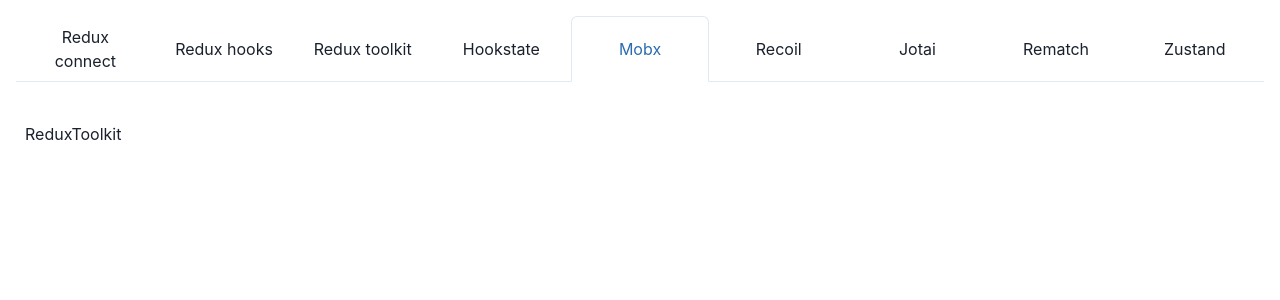
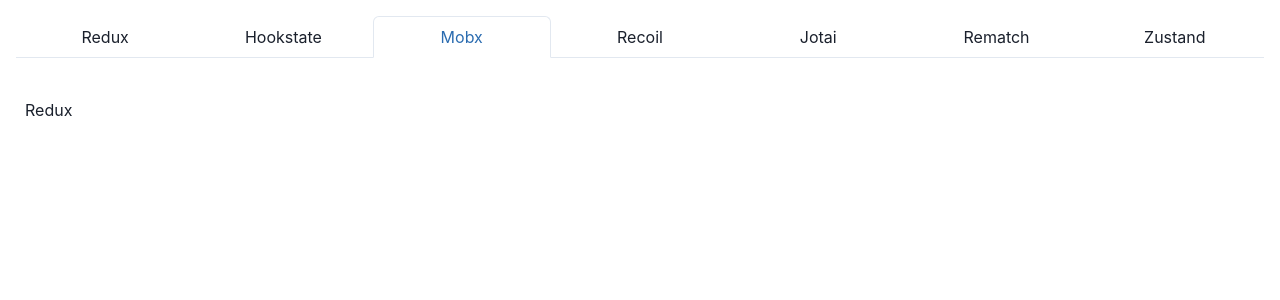
Before and after one commit to neskor-b/React-state-management, a React (Create React App) app: page /mobx in a window 1280 px wide. Shown: the top 300 px of the page. Built offline with nearby package versions, Linux system fonts and the light colour scheme.

Commit message:
DELETE unnesesary pages

```diff
--- a/src/Apps/ReduxHooks/index.tsx
+++ b/src/Apps/Redux/index.tsx
@@ -1,11 +1,11 @@
 import React from 'react';
 
-const ReduxHooks = () => {
+const Redux = () => {
     return (
         <div>
-            ReduxHooks
+            Redux
         </div>
     );
 }
 
-export default ReduxHooks;
+export default Redux;
--- a/src/Apps/ReduxConnect/index.tsx
+++ /dev/null
@@ -1,11 +0,0 @@
-import React from 'react';
-
-const ReduxConnect = () => {
-    return (
-        <div>
-            ReduxConnect
-        </div>
-    );
-}
-
-export default ReduxConnect;
--- a/src/Apps/ReduxToolkit/index.tsx
+++ /dev/null
@@ -1,11 +0,0 @@
-import React from 'react';
-
-const ReduxToolkit = () => {
-    return (
-        <div>
-            ReduxToolkit
-        </div>
-    );
-}
-
-export default ReduxToolkit;
--- a/src/router.tsx
+++ b/src/router.tsx
@@ -3,55 +3,43 @@
 
 // pages
 import App  from "apps/App";
-import ReduxConnect from "apps/ReduxConnect";
-import ReduxHooks from "apps/ReduxHooks";
-import ReduxToolkit from "apps/ReduxToolkit";
+import Redux from "apps/Redux";
 
 export const appsRoutes = [
     {
-        path: "/redux-connect",
-        name: 'Redux connect',
-        element: <ReduxConnect />
-    },
-    {
-        path: "/redux-hooks",
-        name: 'Redux hooks',
-        element: <ReduxHooks />
-    },
-    {
-        path: "/redux-toolkit",
-        name: 'Redux toolkit',
-        element: <ReduxToolkit />
+        path: "/redux",
+        name: 'Redux',
+        element: <Redux />
     },
     {
         path: "/Hookstate",
         name: 'Hookstate',
-        element: <ReduxToolkit />
+        element: <Redux />
     },
     {
         path: "/mobx",
         name: 'Mobx',
-        element: <ReduxToolkit />
+        element: <Redux />
     },
     {
         path: "/recoil",
         name: 'Recoil',
-        element: <ReduxToolkit />
+        element: <Redux />
     },
     {
         path: "/jotai",
         name: 'Jotai',
-        element: <ReduxToolkit />
+        element: <Redux />
     },
     {
         path: "/rematch",
         name: 'Rematch',
-        element: <ReduxToolkit />
+        element: <Redux />
     },
     {
         path: "/zustand",
         name: 'Zustand',
-        element: <ReduxToolkit />
+        element: <Redux />
     }
 ]
 
```
